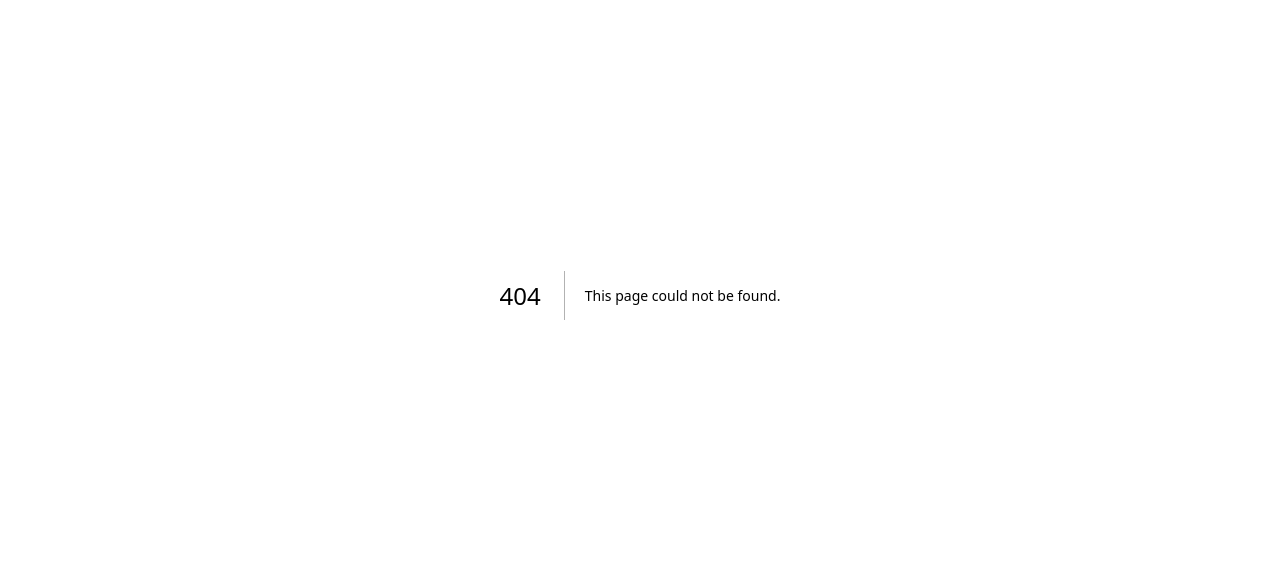
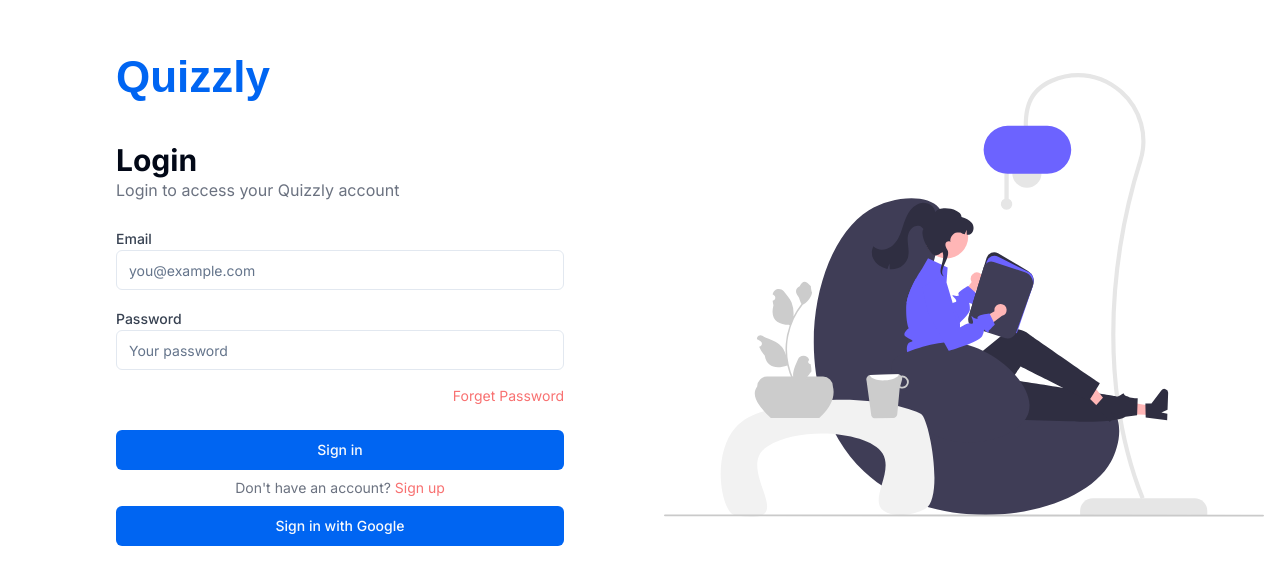
Before and after one commit to Daniel-W1/Quizzly, a Next.js app: page /login in a window 1280 px wide. Before the commit this address had no page. Shown: the part 105-690 px from the top of the page. Built offline with nearby package versions, Linux system fonts and the light colour scheme.

Commit message:
add auth screens

```diff
--- /dev/null
+++ b/src/app/(auth)/login/login-ui.tsx
@@ -0,0 +1,79 @@
+import TextLogo from "@/app/(landing)/components/text-logo";
+import { Button } from "@/components/ui/button";
+import { Input } from "@/components/ui/input";
+import Image from "next/image";
+import Link from "next/link";
+import React from "react";
+
+const LoginUI = () => {
+  return (
+    <div className="flex items-center min-h-screen w-full max-w-screen-xl mx-auto p-4">
+      <div className="w-full max-w-md mx-auto lg:w-1/2">
+        <TextLogo
+          text="Quizzly"
+          color="#0065F2"
+          fontSize="clamp(32px, 5vw, 44px)"
+          fontWeight="bold"
+          fontFamily="sans-serif"
+        />
+
+        <form className="flex flex-col space-y-6 mt-8">
+          <div>
+            <h1 className="text-2xl sm:text-3xl font-bold">Login</h1>
+            <p className="text-sm sm:text-base text-gray-500">
+              Login to access your Quizzly account
+            </p>
+          </div>
+
+          <div className="space-y-4">
+            <div>
+              <label htmlFor="email" className="text-sm font-medium text-gray-700">
+                Email
+              </label>
+              <Input
+                type="email"
+                name="email"
+                id="email"
+                placeholder="you@example.com"
+                required
+              />
+            </div>
+            <div>
+              <label htmlFor="password" className="text-sm font-medium text-gray-700">
+                Password
+              </label>
+              <Input
+                type="password"
+                name="password"
+                id="password"
+                placeholder="Your password"
+                required
+              />
+            </div>
+            <Link
+              href="/forget-password"
+              className="text-sm text-red-400 hover:underline block text-right"
+            >
+              Forget Password
+            </Link>
+          </div>
+
+          <div className="flex flex-col space-y-2">
+            <Button type="submit">Sign in</Button>
+            <p className="text-sm text-gray-500 text-center">
+              Don&apos;t have an account?{" "}
+              <Link href="/signup" className="hover:underline text-red-400">
+                Sign up
+              </Link>
+            </p>
+            <Button type="button">Sign in with Google</Button>
+          </div>
+        </form>
+      </div>
+
+      <Image src="/reading.svg" width={600} height={500} alt="reading" className="hidden lg:block" />
+    </div>
+  );
+};
+
+export default LoginUI;
--- /dev/null
+++ b/src/app/(auth)/login/page.tsx
@@ -0,0 +1,10 @@
+import React from 'react'
+import LoginUI from './login-ui'
+
+const LoginPage = () => {
+  return (
+    <LoginUI/>
+  )
+}
+
+export default LoginPage
--- /dev/null
+++ b/src/app/(auth)/signup/page.tsx
@@ -0,0 +1,10 @@
+import React from 'react'
+import SignupUI from './signup-ui'
+
+const SignUPPage = () => {
+  return (
+    <SignupUI/>
+  )
+}
+
+export default SignUPPage
--- /dev/null
+++ b/src/app/(auth)/signup/signup-ui.tsx
@@ -0,0 +1,84 @@
+import TextLogo from "@/app/(landing)/components/text-logo";
+import { Button } from "@/components/ui/button";
+import { Input } from "@/components/ui/input";
+import Image from "next/image";
+import Link from "next/link";
+
+const SignupUI = () => {
+  return (
+    <div className="flex items-center min-h-screen w-full max-w-screen-xl mx-auto p-4">
+      <div className="w-full max-w-md mx-auto lg:w-1/2">
+        <TextLogo
+          text="Quizzly"
+          color="#0065F2"
+          fontSize="clamp(32px, 5vw, 44px)"
+          fontWeight="bold"
+          fontFamily="sans-serif"
+        />
+
+        <form className="flex flex-col space-y-6 mt-8">
+          <div>
+            <h1 className="text-2xl sm:text-3xl font-bold">Sign Up</h1>
+            <p className="text-sm sm:text-base text-gray-500">
+              Create an account to access Quizzly
+            </p>
+          </div>
+
+          <div className="space-y-4">
+            <div>
+              <label htmlFor="email" className="text-sm font-medium text-gray-700">
+                Email
+              </label>
+              <Input
+                type="email"
+                name="email"
+                id="email"
+                placeholder="you@example.com"
+                required
+              />
+            </div>
+            <div>
+              <label htmlFor="password" className="text-sm font-medium text-gray-700">
+                Password
+              </label>
+              <Input
+                type="password"
+                name="password"
+                id="password"
+                placeholder="Your password"
+                required
+              />
+            </div>
+            <div>
+              <label htmlFor="confirm-password" className="text-sm font-medium text-gray-700">
+                Confirm Password
+              </label>
+              <Input
+                type="password"
+                name="confirm-password"
+                id="confirm-password"
+                placeholder="Confirm your password"
+                required
+              />
+            </div>
+          </div>
+
+          <div className="flex flex-col space-y-2">
+            <Button type="submit">Sign up</Button>
+            <p className="text-sm text-gray-500 text-center">
+              Already have an account?{" "}
+              <Link href="/login" className="hover:underline text-red-400">
+                Log in
+              </Link>
+            </p>
+            <Button type="button">Sign up with Google</Button>
+          </div>
+        </form>
+      </div>
+
+      <Image src="/reading.svg" width={600} height={500} alt="reading" className="hidden lg:block" />
+    </div>
+  );
+};
+
+export default SignupUI;
--- /dev/null
+++ b/src/components/ui/input.tsx
@@ -0,0 +1,25 @@
+import * as React from "react"
+
+import { cn } from "@/lib/utils"
+
+export interface InputProps
+  extends React.InputHTMLAttributes<HTMLInputElement> {}
+
+const Input = React.forwardRef<HTMLInputElement, InputProps>(
+  ({ className, type, ...props }, ref) => {
+    return (
+      <input
+        type={type}
+        className={cn(
+          "flex h-10 w-full rounded-md border border-input bg-background px-3 py-2 text-sm ring-offset-background file:border-0 file:bg-transparent file:text-sm file:font-medium placeholder:text-muted-foreground focus-visible:outline-none focus-visible:ring-2 focus-visible:ring-ring focus-visible:ring-offset-2 disabled:cursor-not-allowed disabled:opacity-50",
+          className
+        )}
+        ref={ref}
+        {...props}
+      />
+    )
+  }
+)
+Input.displayName = "Input"
+
+export { Input }
```
Also changed, not shown: public/reading.svg (added).
